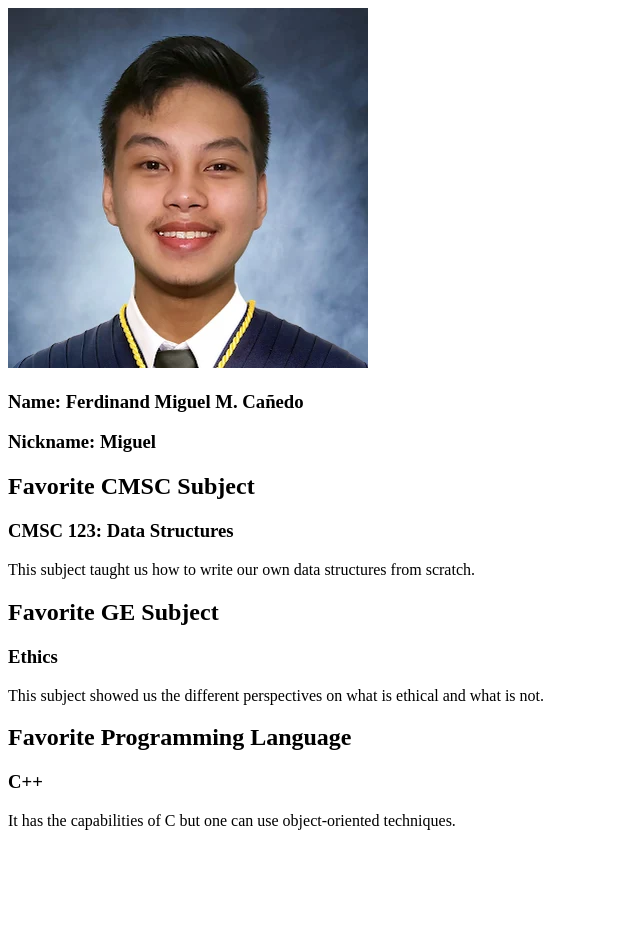
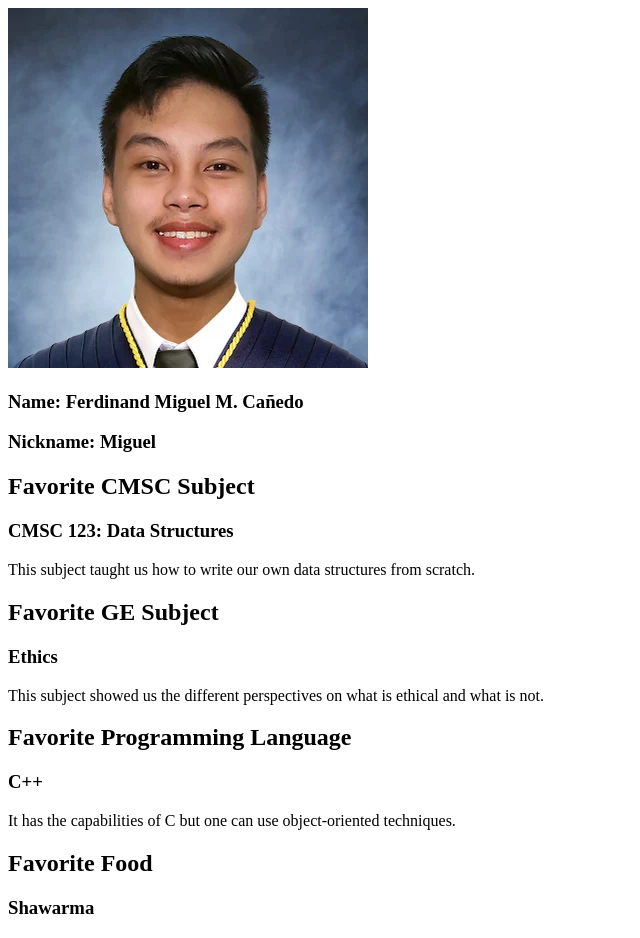
Before and after one commit to fmcanedo/fmcanedo.github.io, a plain HTML site: page index.html in a window 1280 px wide. Shown: the whole page, without its empty margins (0-640 px from the left). Before the commit the page ends 846 px from the top, so only its background shows below. Drawn offline with Linux system fonts and the light colour scheme.

Commit message:
feat: Added favorite food.

```diff
--- a/index.html
+++ b/index.html
@@ -28,5 +28,10 @@
             <h3>C++</h3>
             <p>It has the capabilities of C but one can use object-oriented techniques.</p>
         </div>
+
+        <div>
+            <h2>Favorite Food</h2>
+            <h3>Shawarma</h3>
+        </div>
     </body>
 </html>
```
